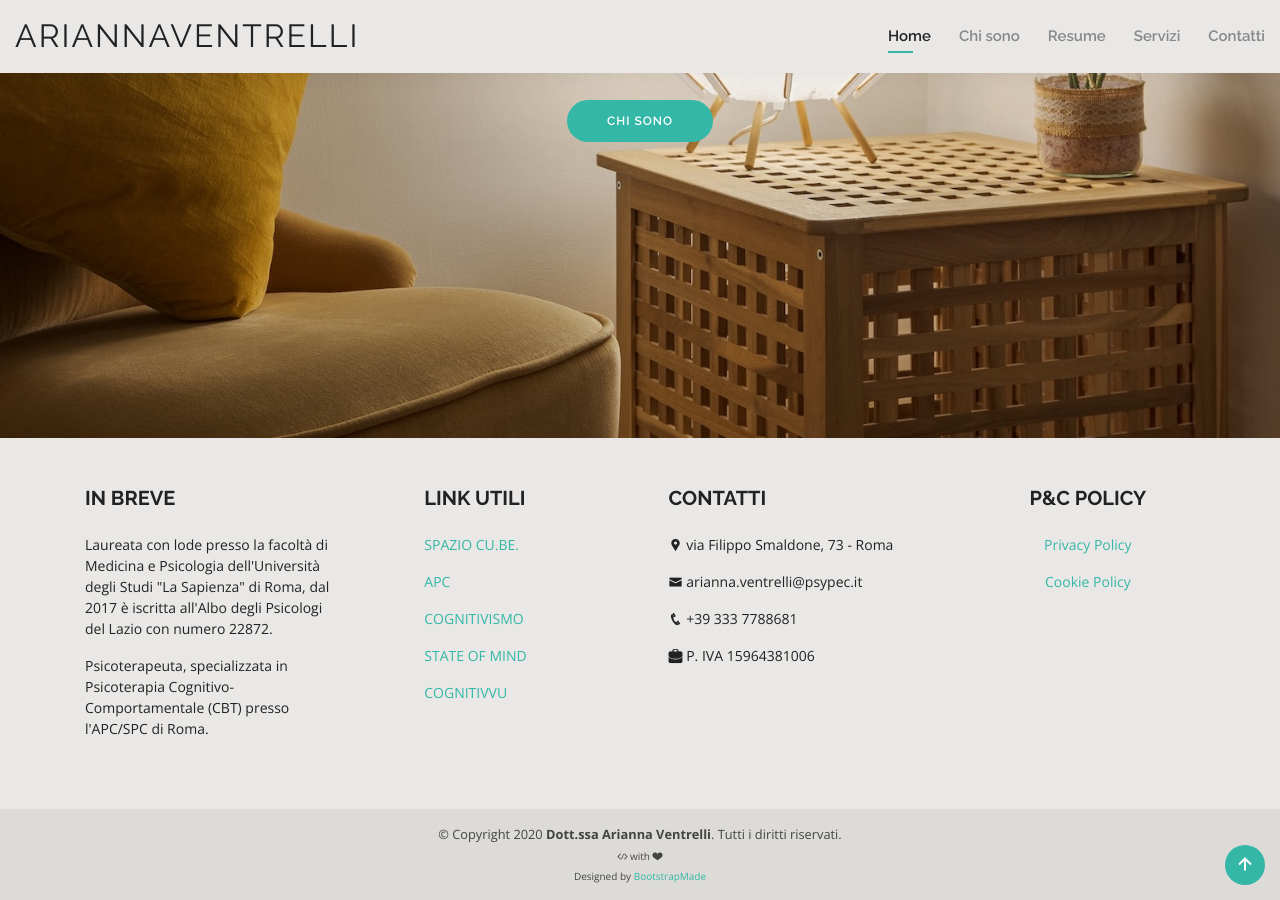
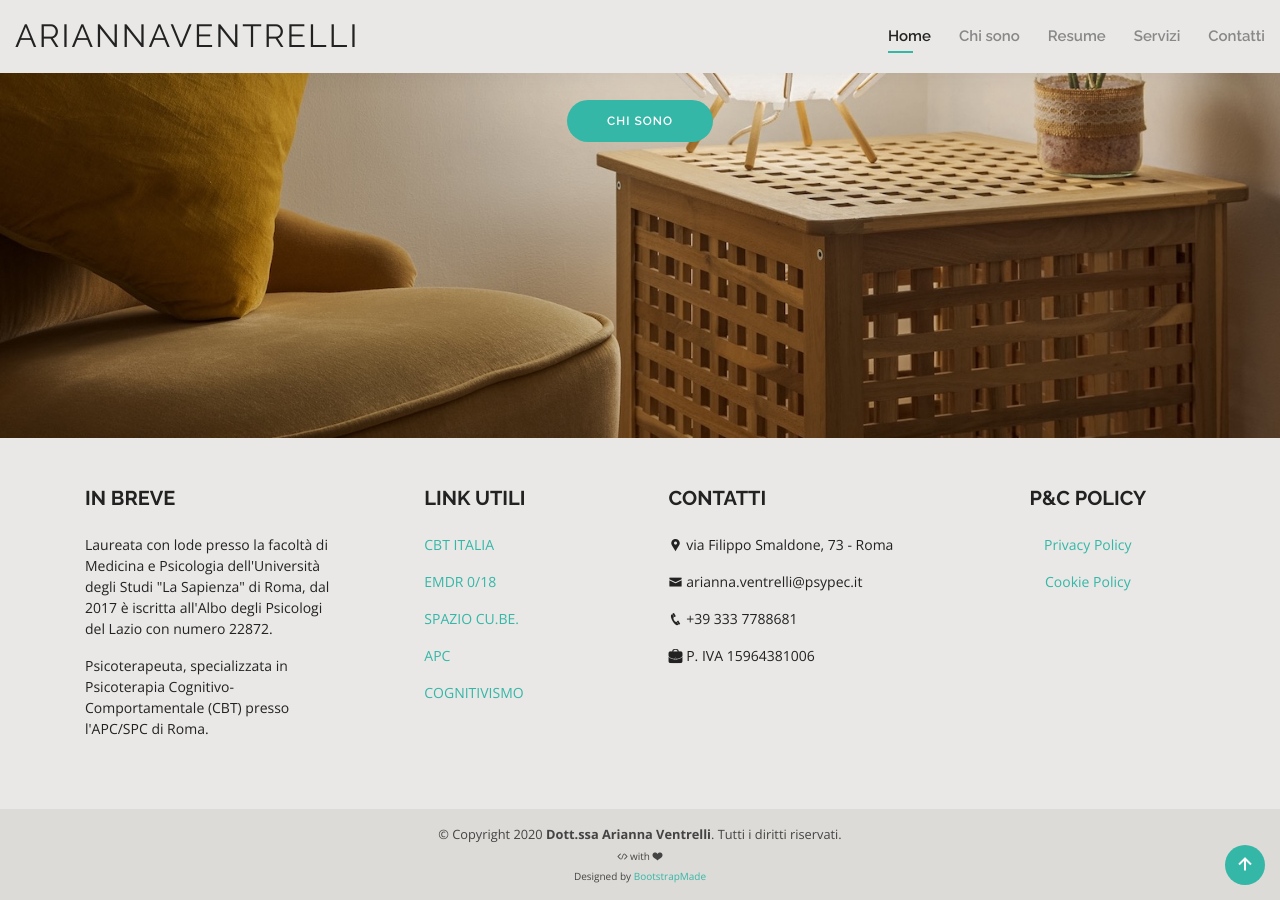
Before and after one commit to venari-psycho/venari-psycho.github.io, a Jekyll site: the page built from index.html, in a window 1280 px wide and 900 px high, scrolled down 462 px. Built offline with Jekyll 4.4.1, drawn with Linux system fonts in a browser that asks for light colours.

Commit message:
Updated link section in footer.html

```diff
--- a/_includes/footer.html
+++ b/_includes/footer.html
@@ -26,6 +26,16 @@
       <ul class="list-unstyled">
         <li>
           <p>
+            <a class="text-uppercase" href="https://www.cbt-italia.it/" target="_blank">CBT Italia</a>
+          </p>
+        </li>
+        <li>
+          <p>
+            <a class="text-uppercase" href="https://emdr018.com/" target="_blank">EMDR 0/18</a>
+          </p>
+        </li>
+        <li>
+          <p>
             <a class="text-uppercase" href="http://www.spaziocube.com/" target="_blank">Spazio CU.BE.</a>
           </p>
         </li>
@@ -37,16 +47,6 @@
         <li>
           <p>
             <a class="text-uppercase" href="https://cognitivismo.com/" target="_blank">Cognitivismo</a>
-          </p>
-        </li>
-        <li>
-          <p>
-            <a class="text-uppercase" href="https://www.stateofmind.it/" target="_blank">State of Mind</a>
-          </p>
-        </li>
-        <li>
-          <p>
-            <a class="text-uppercase" href="https://www.youtube.com/user/APCROMA" target="_blank">Cognitivvu</a>
           </p>
         </li>
       </ul>
```
